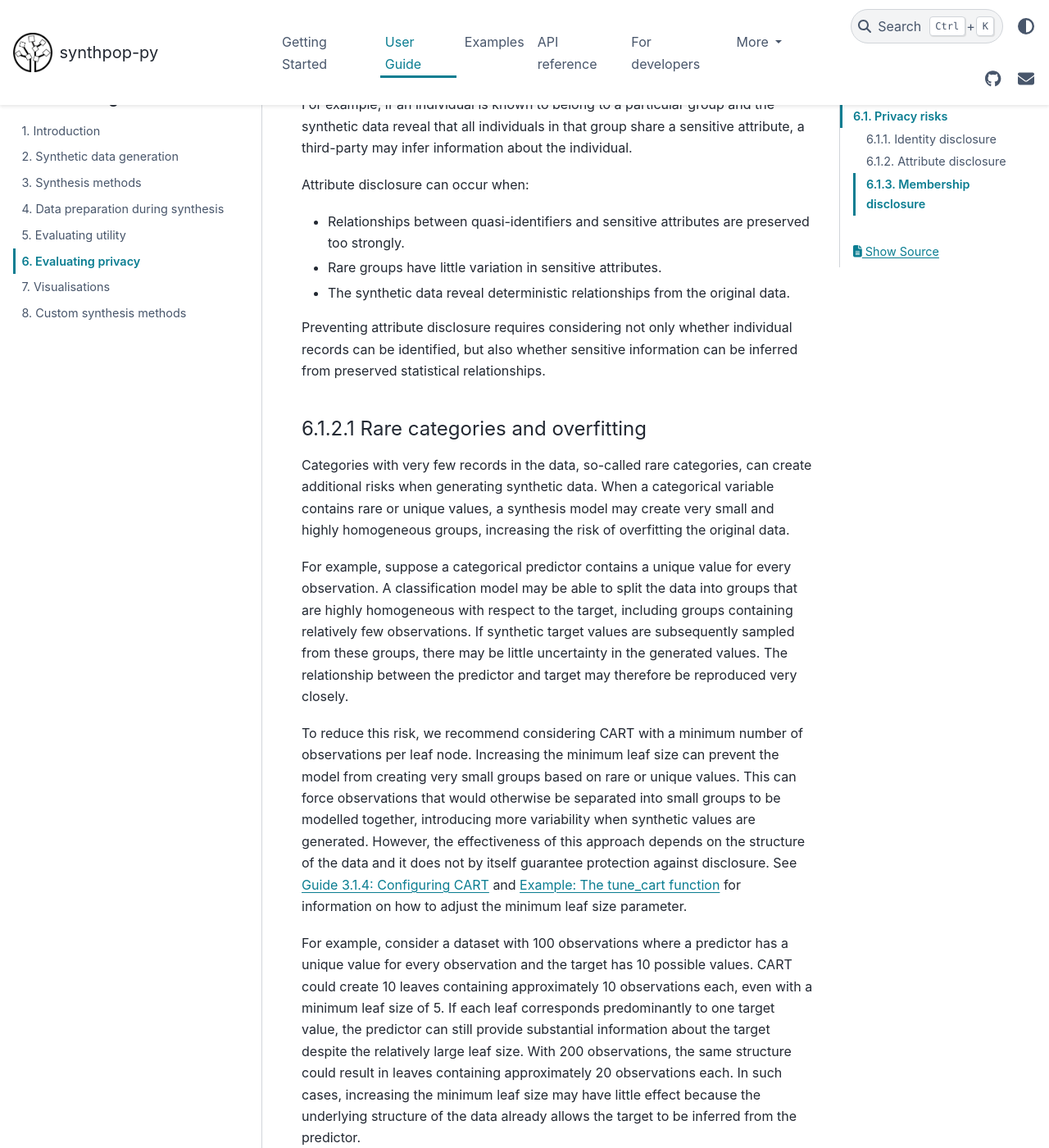
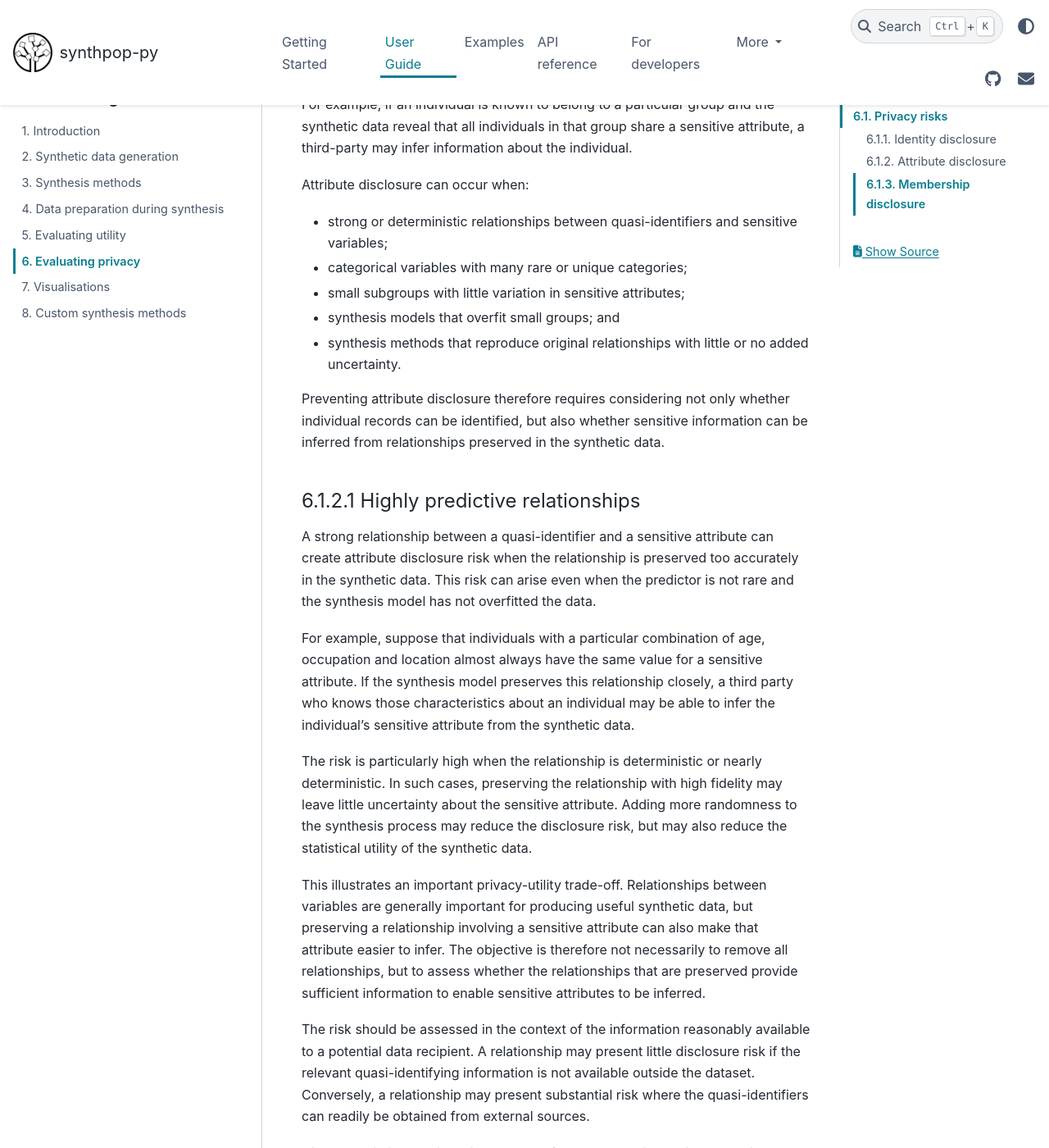
Before and after one commit to duonl/synthpop-py, a Sphinx documentation site: the page built from docs/source/user_guides/6_evaluating_privacy.md, in a window 1280 px wide and 1400 px high, scrolled down 2161 px. Shown: the whole window at 82% size. Built offline with Sphinx 7.4.7 and the PyData theme 0.15.4, drawn with Linux system fonts in a browser that asks for light colours; some of the changed text lies outside the part shown.

Commit message:
remove dubble explanation of attribute disclosure, split in highly predictive relationships and rare categories and overfitting

```diff
--- a/docs/source/user_guides/6_evaluating_privacy.md
+++ b/docs/source/user_guides/6_evaluating_privacy.md
@@ -40,20 +40,34 @@ A common approach for evaluating identity disclosure is to measure how closely s
 ### 6.1.2. Attribute disclosure
 Attribute disclosure occurs when a third-party learns sensitive information about an individual, even without identifying the exact record.
 
-A sensitive attribute is an attribute whose value is considered confidential and could cause harm or reveal private information if inferred about an individual. Examples include medical diagnoses, income, political affiliation or other personal characteristics. In the context of attribute disclosure, the concern is that a third-party who already knows an individual's quasi-identifying characteristics (such as age, sex or location) may use the synthetic data to infer the value of one or more sensitive attributes with high confidence.
+A sensitive attribute is an attribute whose value is considered confidential and could cause harm or reveal private information if inferred about an individual. Examples include medical diagnoses, income, political affiliation or other personal characteristics. In the context of attribute disclosure, the concern is that a third-party who already knows an individual's quasi-identifying characteristics, such as age, sex or location, may use the synthetic data to infer the value of one or more sensitive attributes with high confidence.
 
 For example, if an individual is known to belong to a particular group and the synthetic data reveal that all individuals in that group share a sensitive attribute, a third-party may infer information about the individual.
 
 Attribute disclosure can occur when:
--  Relationships between quasi-identifiers and sensitive attributes are preserved too strongly.
-- Rare groups have little variation in sensitive attributes.
-- The synthetic data reveal deterministic relationships from the original data.
+* strong or deterministic relationships between quasi-identifiers and sensitive variables;
+* categorical variables with many rare or unique categories;
+* small subgroups with little variation in sensitive attributes;
+* synthesis models that overfit small groups; and
+* synthesis methods that reproduce original relationships with little or no added uncertainty.
 
-Preventing attribute disclosure requires considering not only whether individual records can be identified, but also whether sensitive information can be inferred from preserved statistical relationships.
+Preventing attribute disclosure therefore requires considering not only whether individual records can be identified, but also whether sensitive information can be inferred from relationships preserved in the synthetic data.
 
-#### 6.1.2.1 Rare categories and overfitting
+#### 6.1.2.1 Highly predictive relationships
+A strong relationship between a quasi-identifier and a sensitive attribute can create attribute disclosure risk when the relationship is preserved too accurately in the synthetic data. This risk can arise even when the predictor is not rare and the synthesis model has not overfitted the data.
 
-Categories with very few records in the data, so-called rare categories, can create additional risks when generating synthetic data. When a categorical variable contains rare or unique values, a synthesis model may create very small and highly homogeneous groups, increasing the risk of overfitting the original data.
+For example, suppose that individuals with a particular combination of age, occupation and location almost always have the same value for a sensitive attribute. If the synthesis model preserves this relationship closely, a third party who knows those characteristics about an individual may be able to infer the individual's sensitive attribute from the synthetic data.
+
+The risk is particularly high when the relationship is deterministic or nearly deterministic. In such cases, preserving the relationship with high fidelity may leave little uncertainty about the sensitive attribute. Adding more randomness to the synthesis process may reduce the disclosure risk, but may also reduce the statistical utility of the synthetic data.
+
+This illustrates an important privacy-utility trade-off. Relationships between variables are generally important for producing useful synthetic data, but preserving a relationship involving a sensitive attribute can also make that attribute easier to infer. The objective is therefore not necessarily to remove all relationships, but to assess whether the relationships that are preserved provide sufficient information to enable sensitive attributes to be inferred.
+
+The risk should be assessed in the context of the information reasonably available to a potential data recipient. A relationship may present little disclosure risk if the relevant quasi-identifying information is not available outside the dataset. Conversely, a relationship may present substantial risk where the quasi-identifiers can readily be obtained from external sources.
+
+Highly predictive relationships can therefore create attribute disclosure risk independently of model overfitting. Even a well-fitting synthesis model may preserve a strong relationship from the original data if that relationship is genuinely present in the source population. In such cases, changing model parameters intended to reduce overfitting may provide limited additional protection.
+
+#### 6.1.2.2. Rare categories and overfitting
+Categories with very few records in the data, so-called rare categories, can create additional privacy risks when generating synthetic data. When a categorical variable contains rare or unique values, a synthesis model may create very small and highly homogeneous groups, increasing the risk of overfitting the original data.
 
 For example, suppose a categorical predictor contains a unique value for every observation. A classification model may be able to split the data into groups that are highly homogeneous with respect to the target, including groups containing relatively few observations. If synthetic target values are subsequently sampled from these groups, there may be little uncertainty in the generated values. The relationship between the predictor and target may therefore be reproduced very closely.
 
@@ -64,31 +78,6 @@ For example, consider a dataset with 100 observations where a predictor has a un
 This illustrates an important distinction between model overfitting and relationships that are inherently highly predictive in the original data. Increasing the minimum leaf size can reduce some forms of overfitting by preventing the model from creating very small, highly homogeneous groups. It cannot necessarily remove the risk when the source data itself contains a strong or deterministic relationship between a predictor and a target. In such cases, accurately preserving the relationship may inherently limit the extent to which privacy can be protected while retaining the utility of the data.
 
 The appropriate minimum leaf size should therefore be selected based on the structure of the data, balancing the reduction of overfitting against the ability of the model to preserve meaningful relationships. In datasets with repeated and non-unique predictor values, increasing the minimum leaf size may be more effective because it can combine observations that would otherwise form small groups. In contrast, where a predictor is highly informative about the target regardless of the model configuration, adjusting the leaf size may provide limited additional protection.
-
-The potential privacy consequences of preserving such relationships are discussed in the next section.
-
-#### 6.1.2.2. Rare groups and attribute disclosure
-
-The preservation of relationships involving rare or small groups can create a risk of attribute disclosure, particularly where those relationships involve sensitive attributes. Attribute disclosure occurs when information in the synthetic data allows a third party to infer a sensitive attribute about an individual or a small group, even if the individual's original record has not been directly reproduced.
-
-For example, consider a dataset containing a categorical variable that identifies a small group and a variable describing a sensitive characteristic of individuals in that group. If the synthesis model preserves a strong relationship between the group identifier and the sensitive attribute, a person with external knowledge about the group may be able to use the synthetic data to infer the sensitive characteristic of its members.
-
-The risk is particularly relevant where a rare category corresponds to a group with little variation in the sensitive attribute. If nearly all individuals in the group have the same sensitive characteristic, accurately preserving the relationship between the category and the sensitive attribute may reveal that characteristic with relatively little uncertainty. The same issue can arise where a quasi-identifier is highly predictive of a sensitive attribute, even when the category itself is not rare.
-
-The risk of attribute disclosure can therefore be increased by:
-* categorical variables with many rare or unique categories;
-* small subgroups with little variation in sensitive attributes;
-* strong or deterministic relationships between quasi-identifiers and sensitive variables;
-* synthesis models that overfit small groups; and
-* synthesis methods that reproduce original relationships with little or no added uncertainty.
-
-These risks should be considered separately from the risk of directly reproducing individual records. A synthesis model does not need to copy an original record for the synthetic data to reveal sensitive information. If the model preserves a relationship between a quasi-identifier and a sensitive attribute too accurately, the relationship itself may provide sufficient information for inference.
-
-The risk is therefore dependent on the interaction between the characteristics of the original data, the synthesis model, and the specific synthesis configuration. A model that captures common categories well may still preserve relationships within rare categories too accurately. Conversely, reducing overfitting through model constraints may reduce some risks without eliminating disclosure risks arising from relationships that are already strongly present in the source data.
-
-Users should therefore assess whether rare or small groups are represented in the synthetic data and whether sensitive attributes associated with those groups are preserved in a way that could increase disclosure risk. Particular attention should be given to groups that are identifiable using information reasonably available to a potential data recipient.
-
-A synthetic dataset should therefore not be assumed to provide strong privacy protection simply because individual records are not explicitly copied. Privacy evaluation should also consider whether relationships within rare groups, or between quasi-identifiers and sensitive attributes more generally, have been preserved in a way that could enable inference of sensitive information.
 
 For a worked example demonstrating how rare or unique categories can cause a synthesis model to overfit and reproduce sensitive attributes, see [Example: Risk of privacy loss due to rare categories](../examples/rare_categories.md).
 
```
